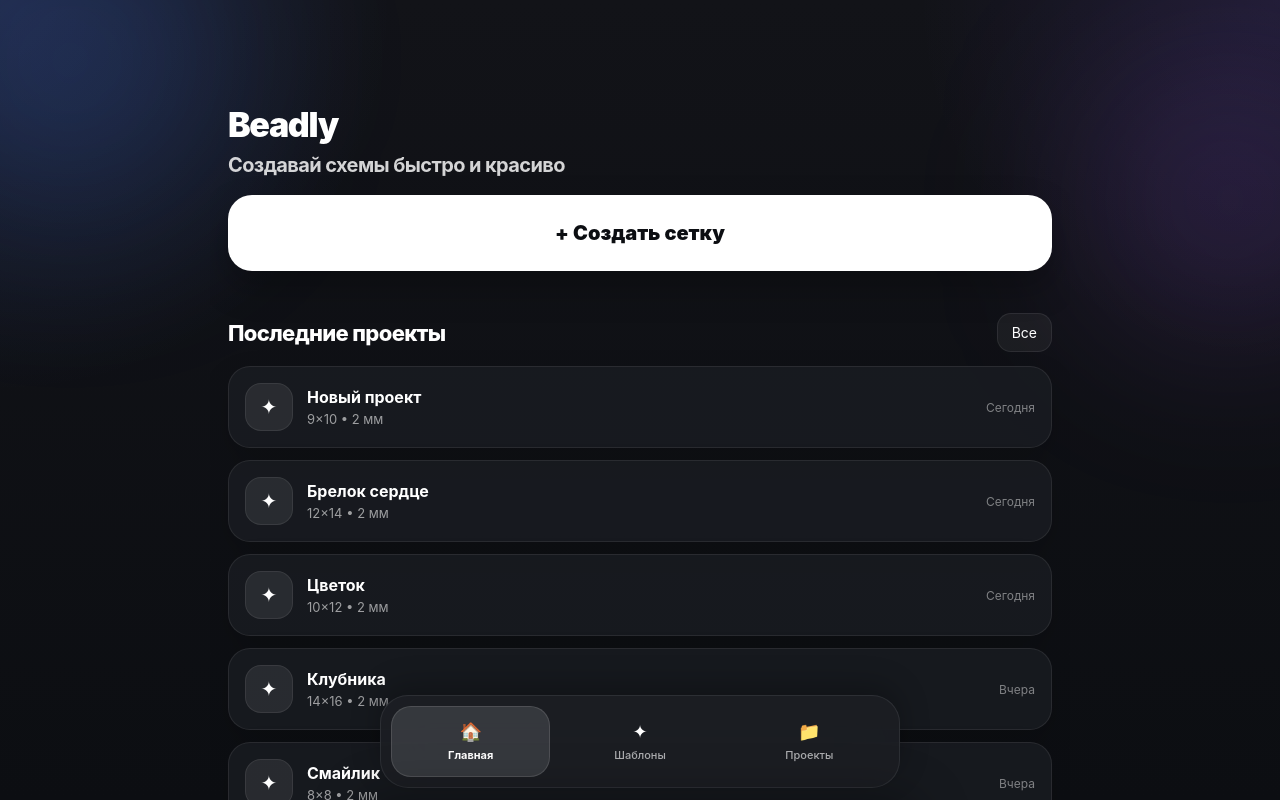
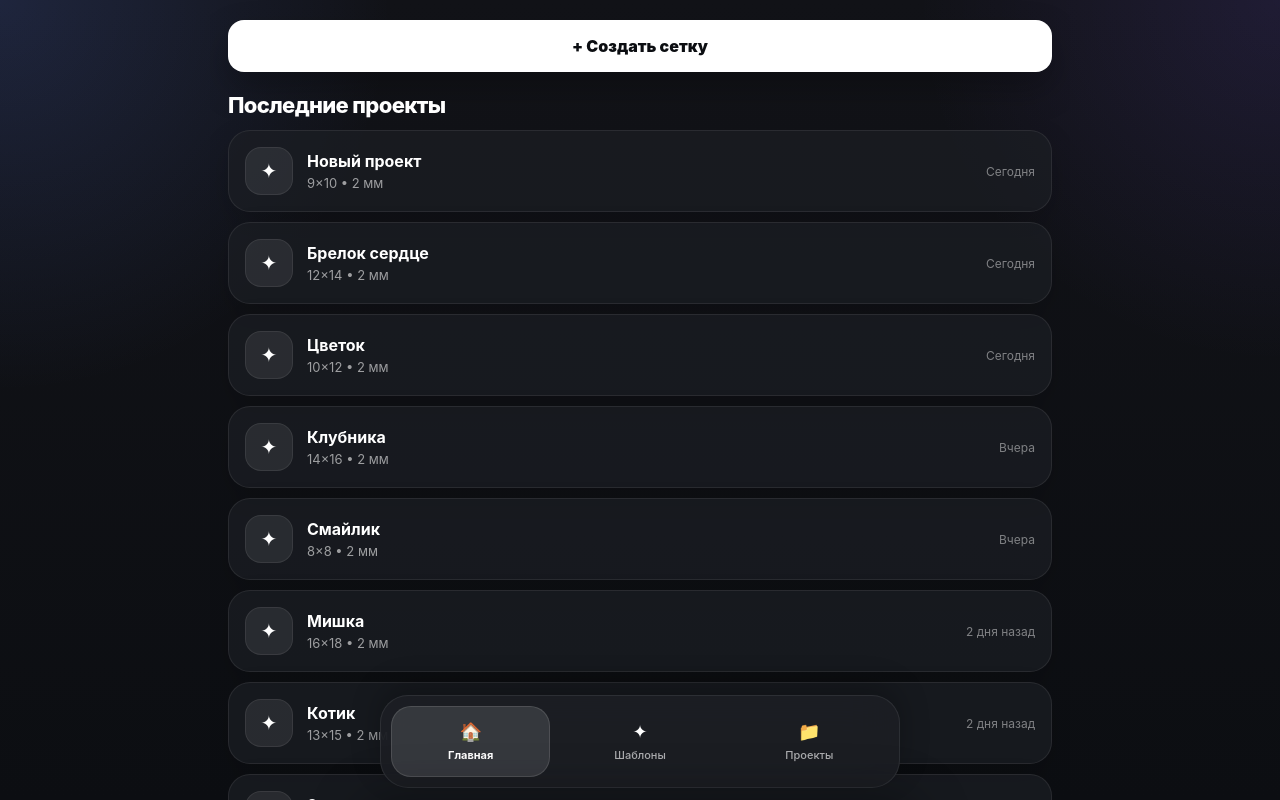
Before and after one commit to DaniilOreshenkov/miniApp, a React (Vite) app: page / in a window 1280 px wide. Built offline with nearby package versions, Linux system fonts and the light colour scheme.

Commit message:
редактор 40

```diff
--- a/src/screens/GridScreen.tsx
+++ b/src/screens/GridScreen.tsx
@@ -4,7 +4,7 @@ interface Props {
   onBack?: () => void;
 }
 
-const GridSafeScreen: React.FC<Props> = ({ onBack }) => {
+const GridScreen: React.FC<Props> = ({ onBack }) => {
   return (
     <div className="telegram-page">
       <div className="telegram-page-content">
@@ -12,23 +12,19 @@ const GridSafeScreen: React.FC<Props> = ({ onBack }) => {
           ← Назад
         </button>
 
-        <div style={centerBox}>
-          ТЕСТ ЭКРАН
+        <div style={box}>
+          GRID TEST
         </div>
       </div>
     </div>
   );
 };
 
-export default GridSafeScreen;
+export default GridScreen;
 
-const centerBox: React.CSSProperties = {
+const box: React.CSSProperties = {
   marginTop: 40,
   height: 200,
   borderRadius: 16,
   background: "#fff",
-  display: "flex",
-  alignItems: "center",
-  justifyContent: "center",
-  fontWeight: 600,
 };
--- a/src/screens/HomeScreen.tsx
+++ b/src/screens/HomeScreen.tsx
@@ -21,48 +21,13 @@ const HOME_TOP_CONTROLS_SPACE = 86;
 
 const tabOrder: HomeTab[] = ["home", "templates", "projects"];
 
-const sanitizeNumericInput = (value: string) => value.replace(/\D/g, "");
-
-const isGridValueValid = (value: string) => {
-  if (value.trim() === "") return false;
-  const numericValue = Number(value);
-
-  return (
-    Number.isInteger(numericValue) &&
-    numericValue >= MIN_GRID_SIZE &&
-    numericValue <= MAX_GRID_SIZE
-  );
-};
-
-const clampGridValueOnBlur = (value: string) => {
-  if (value.trim() === "") return "";
-
-  const numericValue = Number(value);
-
-  if (!Number.isFinite(numericValue)) return "";
-  if (numericValue < MIN_GRID_SIZE) return String(MIN_GRID_SIZE);
-  if (numericValue > MAX_GRID_SIZE) return String(MAX_GRID_SIZE);
-
-  return String(numericValue);
-};
-
 const HomeScreen: React.FC<Props> = ({ onCreateGrid }) => {
   const [activeTab, setActiveTab] = useState<HomeTab>("home");
-
   const [createSheetOpen, setCreateSheetOpen] = useState(false);
-  const [projectName, setProjectName] = useState("");
-  const [gridWidth, setGridWidth] = useState("");
-  const [gridHeight, setGridHeight] = useState("");
-
-  const [tabContentVisible, setTabContentVisible] = useState(true);
 
   const scrollContainerRef = useRef<HTMLDivElement | null>(null);
-  const stickyRef = useRef<HTMLElement | null>(null);
-  const textWrapRef = useRef<HTMLDivElement | null>(null);
-  const buttonRef = useRef<HTMLButtonElement | null>(null);
   const rafRef = useRef<number | null>(null);
   const latestScrollRef = useRef(0);
-  const tabAnimationRafRef = useRef<number | null>(null);
 
   const touchStartRef = useRef<{ x: number; y: number } | null>(null);
   const touchCurrentRef = useRef<{ x: number; y: number } | null>(null);
@@ -70,121 +35,19 @@ const HomeScreen: React.FC<Props> = ({ onCreateGrid }) => {
   const hasProjects = mockProjects.length > 0;
   const latestProjects = mockProjects.slice(0, 10);
 
-  const isProjectNameValid = projectName.trim().length > 0;
-  const isWidthValid = isGridValueValid(gridWidth);
-  const isHeightValid = isGridValueValid(gridHeight);
-  const isCreateDisabled =
-    !isProjectNameValid || !isWidthValid || !isHeightValid;
-
-  const openCreateSheet = () => {
-    setCreateSheetOpen(true);
-  };
-
-  const closeCreateSheet = () => {
-    setCreateSheetOpen(false);
-  };
+  const openCreateSheet = () => setCreateSheetOpen(true);
+  const closeCreateSheet = () => setCreateSheetOpen(false);
 
   const handleCreateGrid = () => {
-    if (isCreateDisabled) return;
-
     onCreateGrid();
     setCreateSheetOpen(false);
   };
 
-  const applyHeroAnimation = (scrollTop: number) => {
-    const sticky = stickyRef.current;
-    const textWrap = textWrapRef.current;
-    const button = buttonRef.current;
-
-    if (!sticky || !textWrap || !button) return;
-
-    const progress = Math.min(Math.max(scrollTop / COLLAPSE_SCROLL, 0), 1);
-    const eased = 1 - Math.pow(1 - progress, 3);
-
-    const paddingTop = 18 - 4 * eased;
-    const paddingBottom = 20 - 8 * eased;
-
-    const textOpacity = 1 - eased;
-    const textTranslateY = -10 * eased;
-    const textScale = 1 - 0.05 * eased;
-    const textHeight = 132 - 132 * eased;
-    const textMarginBottom = 18 - 18 * eased;
-
-    const buttonHeight = 76 - 12 * eased;
-    const buttonFontSize = 20 - 2 * eased;
-    const buttonRadius = 24 - 4 * eased;
-    const buttonShadowY = 16 - 6 * eased;
-    const buttonShadowBlur = 34 - 10 * eased;
-    const buttonShadowOpacity = 0.26 - 0.1 * eased;
-    const buttonTranslateY = -2 * eased;
-
-    sticky.style.paddingTop = `${paddingTop}px`;
-    sticky.style.paddingBottom = `${paddingBottom}px`;
-
-    textWrap.style.opacity = `${textOpacity}`;
-    textWrap.style.transform = `translateY(${textTranslateY}px) scale(${textScale})`;
-    textWrap.style.maxHeight = `${textHeight}px`;
-    textWrap.style.marginBottom = `${textMarginBottom}px`;
-
-    button.style.minHeight = `${buttonHeight}px`;
-    button.style.fontSize = `${buttonFontSize}px`;
-    button.style.borderRadius = `${buttonRadius}px`;
-    button.style.transform = `translateY(${buttonTranslateY}px)`;
-    button.style.boxShadow = `0 ${buttonShadowY}px ${buttonShadowBlur}px rgba(0,0,0,${buttonShadowOpacity})`;
-  };
-
-  useEffect(() => {
-    if (activeTab === "home") {
-      applyHeroAnimation(latestScrollRef.current);
-    }
-
-    return () => {
-      if (rafRef.current !== null) {
-        cancelAnimationFrame(rafRef.current);
-      }
-      if (tabAnimationRafRef.current !== null) {
-        cancelAnimationFrame(tabAnimationRafRef.current);
-      }
-    };
-  }, [activeTab]);
-
-  useEffect(() => {
-    const container = scrollContainerRef.current;
-    if (!container) return;
-
-    setTabContentVisible(false);
-
-    latestScrollRef.current = 0;
-    container.scrollTo({
-      top: 0,
-      behavior: "auto",
-    });
-
-    if (activeTab === "home") {
-      requestAnimationFrame(() => applyHeroAnimation(0));
-    }
-
-    tabAnimationRafRef.current = requestAnimationFrame(() => {
-      tabAnimationRafRef.current = requestAnimationFrame(() => {
-        setTabContentVisible(true);
-      });
-    });
-
-    return () => {
-      if (tabAnimationRafRef.current !== null) {
-        cancelAnimationFrame(tabAnimationRafRef.current);
-      }
-    };
-  }, [activeTab]);
-
   const handleScroll = (event: React.UIEvent<HTMLDivElement>) => {
     latestScrollRef.current = event.currentTarget.scrollTop;
-
-    if (activeTab !== "home") return;
     if (rafRef.current !== null) return;
 
     rafRef.current = requestAnimationFrame(() => {
-      applyHeroAnimation(latestScrollRef.current);
       rafRef.current = null;
     });
   };
@@ -193,83 +56,48 @@ const HomeScreen: React.FC<Props> = ({ onCreateGrid }) => {
     const currentIndex = tabOrder.indexOf(activeTab);
 
     if (direction === "left") {
-      const nextIndex = Math.min(currentIndex + 1, tabOrder.length - 1);
-      setActiveTab(tabOrder[nextIndex]);
-      return;
+      setActiveTab(tabOrder[Math.min(currentIndex + 1, tabOrder.length - 1)]);
+    } else {
+      setActiveTab(tabOrder[Math.max(currentIndex - 1, 0)]);
     }
-
-    const prevIndex = Math.max(currentIndex - 1, 0);
-    setActiveTab(tabOrder[prevIndex]);
   };
 
-  const handleTabbarTouchStart = (event: React.TouchEvent<HTMLDivElement>) => {
-    const touch = event.touches[0];
-    touchStartRef.current = { x: touch.clientX, y: touch.clientY };
-    touchCurrentRef.current = { x: touch.clientX, y: touch.clientY };
+  const handleTabbarTouchStart = (e: React.TouchEvent) => {
+    const t = e.touches[0];
+    touchStartRef.current = { x: t.clientX, y: t.clientY };
+    touchCurrentRef.current = { x: t.clientX, y: t.clientY };
   };
 
-  const handleTabbarTouchMove = (event: React.TouchEvent<HTMLDivElement>) => {
-    const touch = event.touches[0];
-    touchCurrentRef.current = { x: touch.clientX, y: touch.clientY };
+  const handleTabbarTouchMove = (e: React.TouchEvent) => {
+    const t = e.touches[0];
+    touchCurrentRef.current = { x: t.clientX, y: t.clientY };
   };
 
   const handleTabbarTouchEnd = () => {
     const start = touchStartRef.current;
     const end = touchCurrentRef.current;
 
-    touchStartRef.current = null;
-    touchCurrentRef.current = null;
-
     if (!start || !end) return;
 
-    const diffX = end.x - start.x;
-    const diffY = end.y - start.y;
+    const dx = end.x - start.x;
+    const dy = end.y - start.y;
 
-    const absX = Math.abs(diffX);
-    const absY = Math.abs(diffY);
-
-    if (absX < SWIPE_THRESHOLD) return;
-    if (absX <= absY) return;
-
-    if (diffX < 0) {
-      switchTabByDirection("left");
-    } else {
-      switchTabByDirection("right");
+    if (Math.abs(dx) > Math.abs(dy) && Math.abs(dx) > SWIPE_THRESHOLD) {
+      switchTabByDirection(dx < 0 ? "left" : "right");
     }
   };
 
   const homeContent = (
     <>
-      <section ref={stickyRef} style={stickyHeroWrapStyle}>
-        <div ref={textWrapRef} style={heroTextWrapStyle}>
-          <div style={appTitleStyle}>Beadly</div>
-          <h1 style={heroTitleStyle}>Создавай схемы быстро и красиво</h1>
-        </div>
-
-        <button
-          ref={buttonRef}
-          onClick={openCreateSheet}
-          style={primaryButtonStyle}
-          type="button"
-        >
+      <section style={sectionStyle}>
+        <button onClick={openCreateSheet} style={primaryButtonStyle}>
           + Создать сетку
         </button>
       </section>
 
       {hasProjects && (
         <section style={sectionStyle}>
-          <div style={sectionHeaderRowStyle}>
-            <h2 style={ui.sectionTitle}>Последние проекты</h2>
-
-            <button
-              style={ghostButtonStyle}
-              onClick={() => setActiveTab("projects")}
-              type="button"
-            >
-              Все
-            </button>
-          </div>
-
+          <h2 style={ui.sectionTitle}>Последние проекты</h2>
           <div style={projectsListStyle}>
             {latestProjects.map((project) => (
               <ProjectCard
@@ -286,34 +114,33 @@ const HomeScreen: React.FC<Props> = ({ onCreateGrid }) => {
 
   const content = useMemo(() => {
     if (activeTab === "home") return homeContent;
-    if (activeTab === "templates") return <TemplatesScreen />;
+
+    if (activeTab === "templates") {
+      return (
+        <div style={tabSafe}>
+          <TemplatesScreen />
+        </div>
+      );
+    }
 
     return (
-      <ProjectsScreen projects={mockProjects} onProjectClick={onCreateGrid} />
+      <div style={tabSafe}>
+        <ProjectsScreen
+          projects={mockProjects}
+          onProjectClick={onCreateGrid}
+        />
+      </div>
     );
-  }, [activeTab, onCreateGrid]);
+  }, [activeTab]);
 
   return (
     <div style={rootStyle}>
-      <div style={topGlowStyle} />
-      <div style={sideGlowStyle} />
-
       <div
         ref={scrollContainerRef}
         style={scrollAreaStyle}
         onScroll={handleScroll}
-        className="app-scroll"
       >
-        <main
-          style={{
-            ...mainStyle,
-            opacity: tabContentVisible ? 1 : 0,
-            transition: "opacity 140ms ease",
-            willChange: "opacity",
-          }}
-        >
-          {content}
-        </main>
+        <main style={mainStyle}>{content}</main>
       </div>
 
       <TabBar
@@ -326,164 +153,70 @@ const HomeScreen: React.FC<Props> = ({ onCreateGrid }) => {
 
       <CreateProjectSheet
         open={createSheetOpen}
-        projectName={projectName}
-        gridWidth={gridWidth}
-        gridHeight={gridHeight}
-        isProjectNameValid={isProjectNameValid}
-        isWidthValid={isWidthValid}
-        isHeightValid={isHeightValid}
-        isCreateDisabled={isCreateDisabled}
         onClose={closeCreateSheet}
         onCreate={handleCreateGrid}
-        onProjectNameChange={setProjectName}
-        onGridWidthChange={(value) =>
-          setGridWidth(sanitizeNumericInput(value))
-        }
-        onGridHeightChange={(value) =>
-          setGridHeight(sanitizeNumericInput(value))
-        }
-        onGridWidthBlur={() =>
-          setGridWidth((prev) => clampGridValueOnBlur(prev))
-        }
-        onGridHeightBlur={() =>
-          setGridHeight((prev) => clampGridValueOnBlur(prev))
-        }
+        projectName=""
+        gridWidth=""
+        gridHeight=""
+        isProjectNameValid
+        isWidthValid
+        isHeightValid
+        isCreateDisabled={false}
+        onProjectNameChange={() => {}}
+        onGridWidthChange={() => {}}
+        onGridHeightChange={() => {}}
+        onGridWidthBlur={() => {}}
+        onGridHeightBlur={() => {}}
       />
     </div>
   );
 };
 
+export default HomeScreen;
+
+/* ================= STYLES ================= */
+
 const rootStyle: React.CSSProperties = {
   ...ui.page,
-  position: "relative",
-  width: "100%",
-  height: "var(--tg-viewport-stable-height, var(--app-height, 100vh))",
-  minHeight: "var(--tg-viewport-stable-height, var(--app-height, 100vh))",
-  maxHeight: "var(--tg-viewport-stable-height, var(--app-height, 100vh))",
+  height: "100%",
   overflow: "hidden",
 };
 
 const scrollAreaStyle: React.CSSProperties = {
   ...ui.contentWrapper,
-  position: "relative",
-  zIndex: 2,
   height: "100%",
-  background: "transparent",
-  paddingTop: 0,
   paddingBottom: TAB_BAR_SAFE_SPACE,
-  boxSizing: "border-box",
-  overflowY: "auto",
-  overflowX: "hidden",
-};
-
-const topGlowStyle: React.CSSProperties = {
-  position: "absolute",
-  top: -100,
-  left: -90,
-  width: 320,
-  height: 320,
-  borderRadius: "50%",
-  background: ds.color.glowBlue,
-  filter: "blur(90px)",
-  zIndex: 0,
-  pointerEvents: "none",
-};
-
-const sideGlowStyle: React.CSSProperties = {
-  position: "absolute",
-  top: 60,
-  right: -90,
-  width: 280,
-  height: 280,
-  borderRadius: "50%",
-  background: ds.color.glowPurple,
-  filter: "blur(90px)",
-  zIndex: 0,
-  pointerEvents: "none",
 };
 
 const mainStyle: React.CSSProperties = {
   display: "flex",
   flexDirection: "column",
-  gap: 22,
-  paddingTop: `calc(env(safe-area-inset-top, 0px) + ${HOME_TOP_CONTROLS_SPACE}px)`,
-  paddingBottom: 8,
-};
-
-const stickyHeroWrapStyle: React.CSSProperties = {
-  position: "sticky",
-  top: `calc(env(safe-area-inset-top, 0px) + ${HOME_TOP_CONTROLS_SPACE}px)`,
-  zIndex: 20,
-  background: "transparent",
-  paddingTop: 18,
-  paddingBottom: 20,
-  willChange: "padding",
-};
-
-const heroTextWrapStyle: React.CSSProperties = {
-  overflow: "hidden",
-  transformOrigin: "top left",
-  willChange: "transform, opacity, max-height, margin",
-  maxHeight: 132,
-  marginBottom: 18,
-};
-
-const appTitleStyle: React.CSSProperties = {
-  fontSize: ds.font.heroApp,
-  fontWeight: ds.weight.heavy,
-  color: ds.color.textPrimary,
-  letterSpacing: "-0.04em",
-  marginBottom: 8,
-};
-
-const heroTitleStyle: React.CSSProperties = {
-  margin: 0,
-  color: ds.color.textSecondary,
-  fontSize: ds.font.heroTitle,
-  lineHeight: 1.2,
-  fontWeight: ds.weight.semibold,
-  letterSpacing: "-0.03em",
-  maxWidth: 520,
-};
-
-const primaryButtonStyle: React.CSSProperties = {
-  ...ui.primaryButton,
-  width: "100%",
-  minHeight: 76,
-  padding: "18px 22px",
-  borderRadius: ds.radius.hero,
-  fontSize: ds.font.buttonHero,
-  textAlign: "center",
-  willChange: "transform, border-radius, min-height, font-size, box-shadow",
-  backfaceVisibility: "hidden",
+  gap: 20,
+  paddingTop: 20,
 };
 
 const sectionStyle: React.CSSProperties = {
   display: "flex",
   flexDirection: "column",
-  gap: 14,
-};
-
-const sectionHeaderRowStyle: React.CSSProperties = {
-  display: "flex",
-  justifyContent: "space-between",
-  alignItems: "center",
   gap: 12,
-};
-
-const ghostButtonStyle: React.CSSProperties = {
-  ...ui.secondaryButton,
-  padding: "10px 14px",
-  borderRadius: ds.radius.md,
-  fontSize: ds.font.bodyMd,
-  boxShadow: "none",
 };
 
 const projectsListStyle: React.CSSProperties = {
   display: "flex",
   flexDirection: "column",
-  gap: 12,
-  paddingBottom: 8,
+  gap: 10,
 };
 
-export default HomeScreen;
+const primaryButtonStyle: React.CSSProperties = {
+  ...ui.primaryButton,
+  padding: "16px",
+  borderRadius: 16,
+};
+
+const tabSafe: React.CSSProperties = {
+  width: "100%",
+  maxWidth: 860,
+  margin: "0 auto",
+  padding: "0 18px",
+  boxSizing: "border-box",
+};
```
